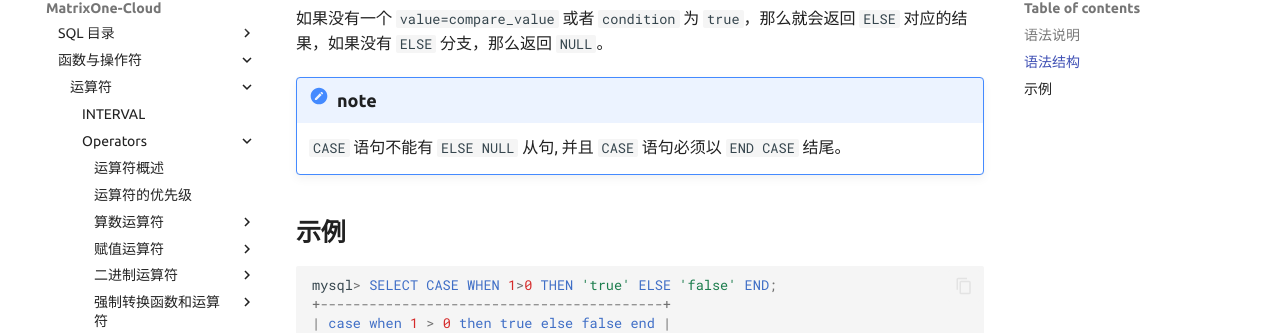
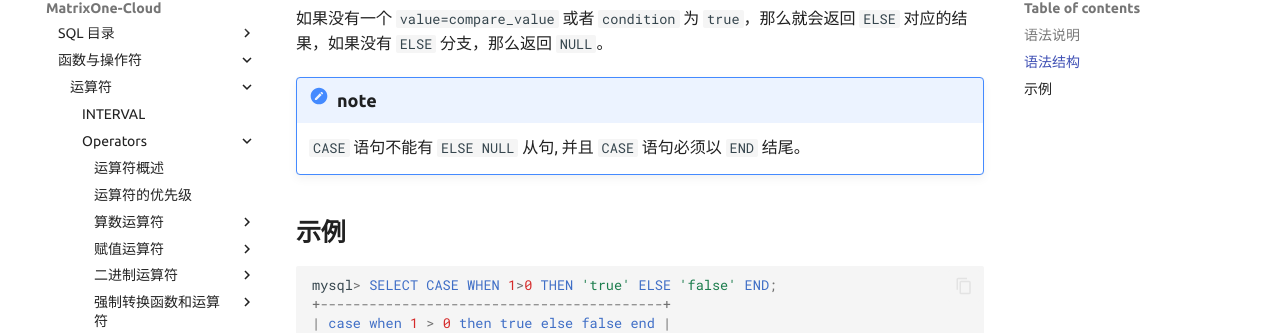
Before and after one commit to yangj1211/moc-docs, an MkDocs documentation site: the page built from docs/MatrixOne-Cloud/Reference/Operators/operators/flow-control-functions/case-when.md, in a window 1280 px wide and 900 px high, scrolled down 715 px. Shown: the part 121-454 px from the top of the window. Built offline with MkDocs 1.6.1 and Material for MkDocs 9.7.7, drawn with Linux system fonts in a browser that asks for light colours; comment, search, counter and statistics services are not loaded; the version menu is left out.

Commit message:
Update case-when.md
Signed-off-by: yanghaitao5000 <91644845+yanghaitao5000@users.noreply.github.com>

```diff
--- a/docs/MatrixOne-Cloud/Reference/Operators/operators/flow-control-functions/case-when.md
+++ b/docs/MatrixOne-Cloud/Reference/Operators/operators/flow-control-functions/case-when.md
@@ -30,7 +30,7 @@ CASE WHEN condition THEN result [WHEN condition THEN result ...] [ELSE result] E
 如果没有一个 `value=compare_value` 或者 `condition` 为 `true`，那么就会返回 `ELSE` 对应的结果，如果没有 `ELSE` 分支，那么返回 `NULL`。
 
 !!! note "<font size=4>note</font>"
-    <font size=3>`CASE` 语句不能有 `ELSE NULL` 从句, 并且 `CASE` 语句必须以 `END CASE` 结尾。
+    <font size=3>`CASE` 语句不能有 `ELSE NULL` 从句, 并且 `CASE` 语句必须以 `END` 结尾。
 </font>
 
 ## **示例**
```
